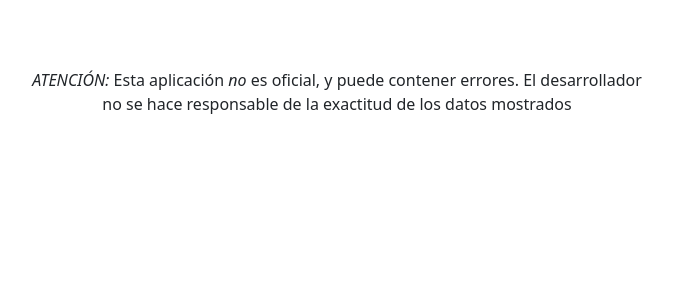
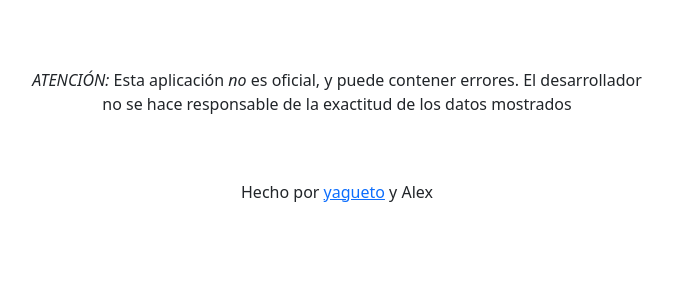
Before and after one commit to yagueto/loteriaNavidad, a Flask app: template templates/index.html in a window 1280 px wide. Shown: the part 420-720 px from the top of the page, without its empty margins (303-976 px from the left). Run offline with Flask 2, Linux system fonts and the light colour scheme; the template is opened without the code that fills it, so the values that code supplies are empty.

Commit message:
Añade créditos y favicon

```diff
--- a/templates/index.html
+++ b/templates/index.html
@@ -7,6 +7,7 @@
   <meta name="description" content="Comprueba tu boleto de la lotería de navidad">
   <meta name="author" content="yagueto">
   <title>Lotería Navidad</title>
+  <link rel="icon" type="image/x-icon" href="/static/favicon.ico">
 
 
 
@@ -70,8 +71,10 @@
               </tbody>
             </table>
           </div>
+
       </div>
 
+      <p class="mt-5">Hecho por <a href="https://github.com/yagueto">yagueto</a> y Alex</p>
     </div>
   </main>
 </body>
```
Also changed, not shown: static/favicon.ico (added).
